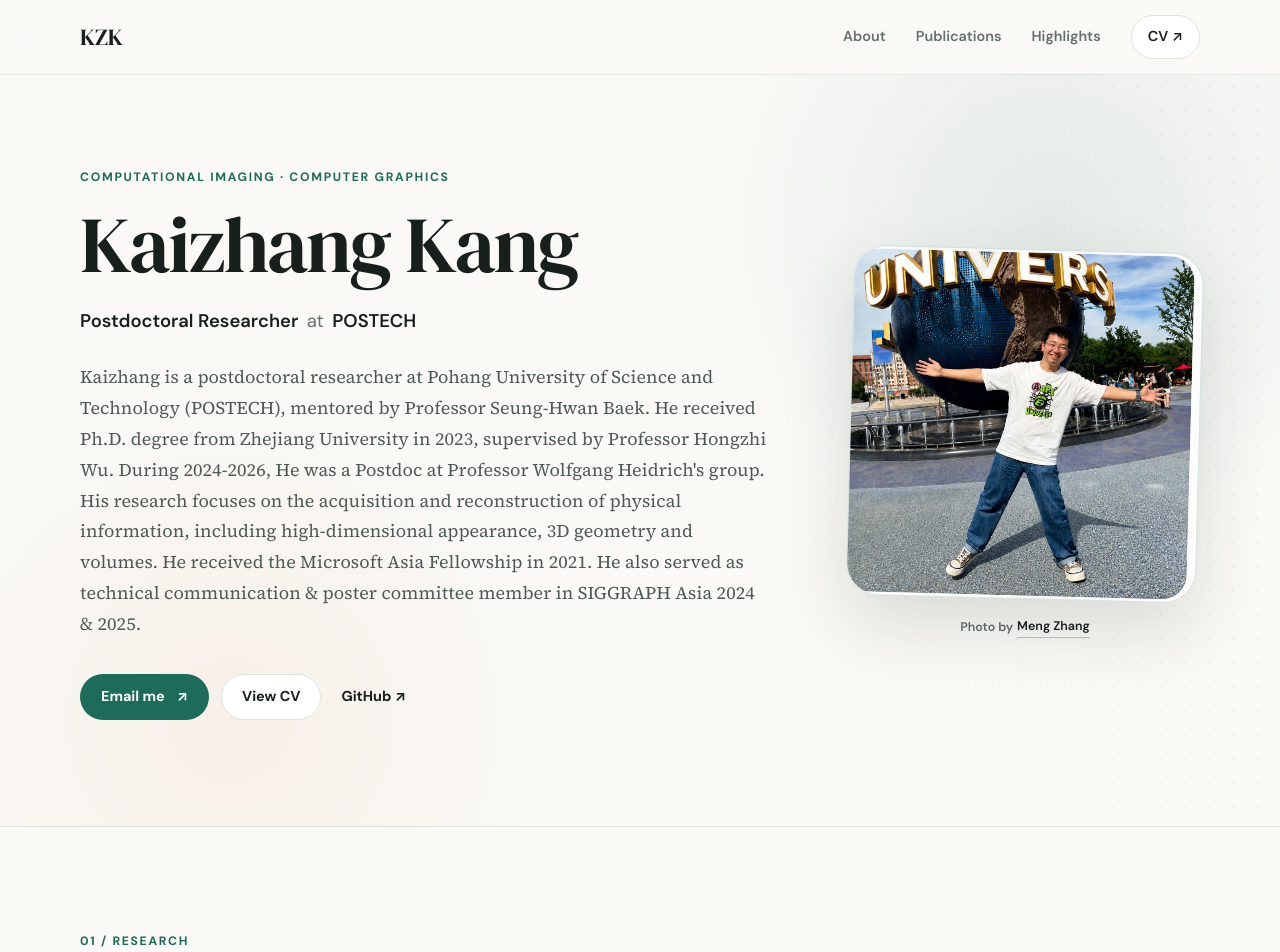
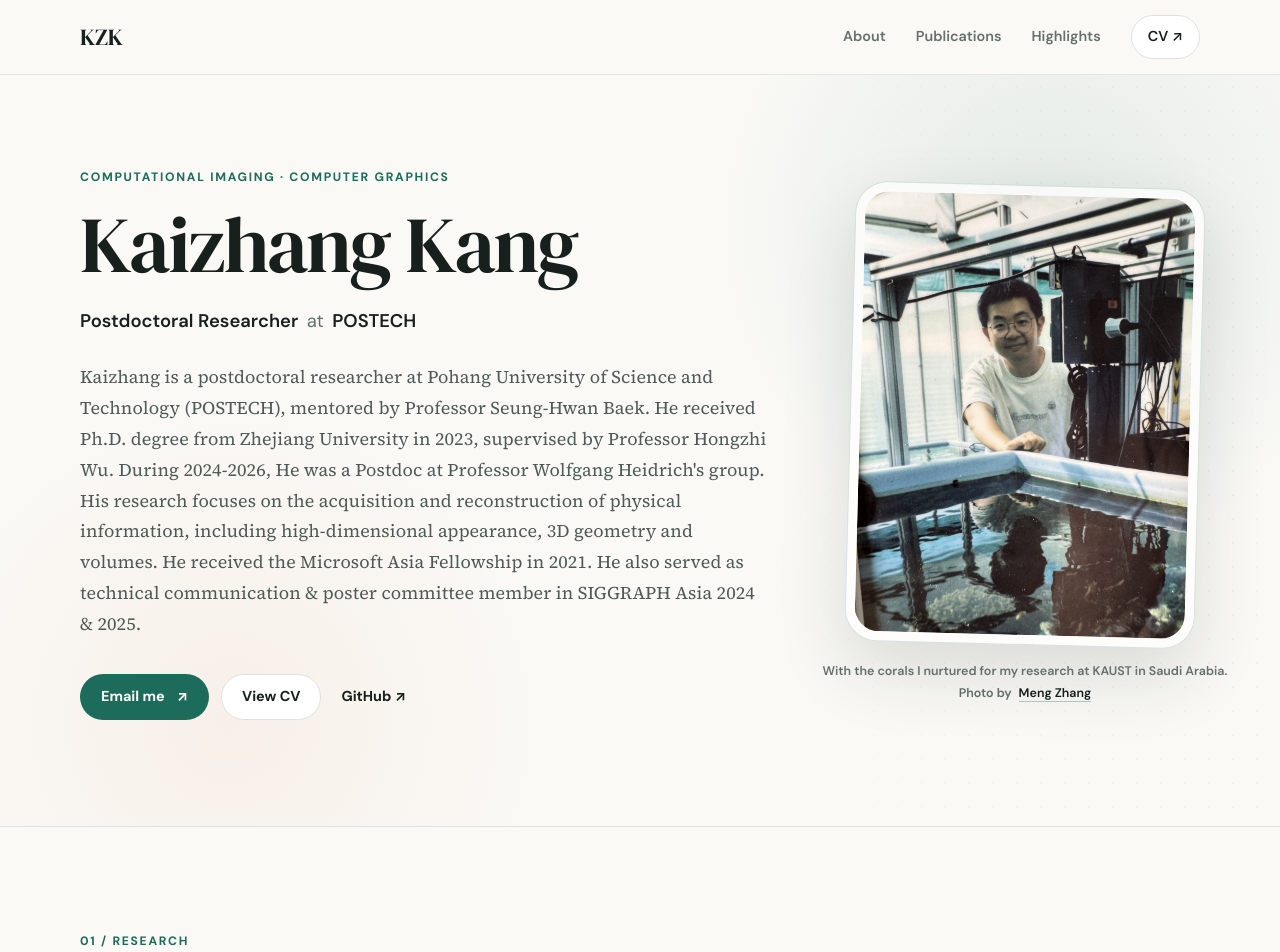
Before and after one commit to cocoakang/cocoakang.github.io, a Jekyll site: the page built from index.html, in a window 1280 px wide and 1400 px high. Shown: the top 952 px of the window. Built offline with Jekyll 4.4.1, drawn with Linux system fonts in a browser that asks for light colours.

Commit message:
Update homepage portrait and caption

```diff
--- a/_layouts/resume.html
+++ b/_layouts/resume.html
@@ -43,9 +43,12 @@
           {% if site.resume_avatar == 'true' %}
           <div class="hero-portrait">
             <div class="portrait-frame">
-              <img src="{{ '/images/profile-universal.jpg' | relative_url }}" alt="Portrait of Kaizhang Kang" itemprop="image">
+              <img src="{{ '/images/profile-corals.jpg' | relative_url }}" alt="Kaizhang Kang caring for corals during research in Saudi Arabia" itemprop="image">
             </div>
-            <p class="photo-credit">Photo by <a href="https://mengzephyr.com">Meng Zhang</a></p>
+            <div class="portrait-caption">
+              <p>With the corals I nurtured for my research at KAUST in Saudi Arabia.</p>
+              <p class="photo-credit">Photo by <a href="https://mengzephyr.com">Meng Zhang</a></p>
+            </div>
           </div>
           {% endif %}
         </div>
--- a/_sass/_resume.scss
+++ b/_sass/_resume.scss
@@ -193,25 +193,38 @@
 }
 
 .portrait-frame img {
+  display: block;
   width: 100%;
-  aspect-ratio: 1 / 1;
+  height: auto;
   border-radius: 24px;
-  object-fit: cover;
-  transform: translateX(-1.8%) scale(1.04);
-  transform-origin: 50% 50%;
 }
 
-.hero-portrait > p {
-  display: flex;
+.portrait-caption {
   margin: 17px 0 0;
-  align-items: center;
-  justify-content: center;
   color: $muted;
   font-size: .78rem;
   font-weight: 600;
+  line-height: 1.45;
+  text-align: center;
 }
 
-.hero-portrait > p a {
+.portrait-caption p {
+  margin: 0;
+}
+
+.portrait-caption > p:first-child {
+  position: relative;
+  left: 50%;
+  width: max-content;
+  transform: translateX(-50%);
+  white-space: nowrap;
+}
+
+.portrait-caption .photo-credit {
+  margin-top: 4px;
+}
+
+.portrait-caption a {
   margin-left: 4px;
   border-bottom: 1px solid rgba($accent, .32);
   color: $ink;
@@ -477,6 +490,13 @@
     grid-template-columns: 180px minmax(0, 1fr);
     gap: 24px;
   }
+
+  .portrait-caption > p:first-child {
+    position: static;
+    width: auto;
+    transform: none;
+    white-space: normal;
+  }
 }
 
 @media (max-width: 740px) {
@@ -498,12 +518,8 @@
 
   .hero-portrait {
     order: -1;
-    width: 190px;
-  }
-
-  .hero-portrait > p {
-    justify-content: flex-start;
-    white-space: nowrap;
+    width: min(100%, 300px);
+    justify-self: center;
   }
 
   .hero h1 {
```
Also changed, not shown: images/profile-corals.jpg (added).
